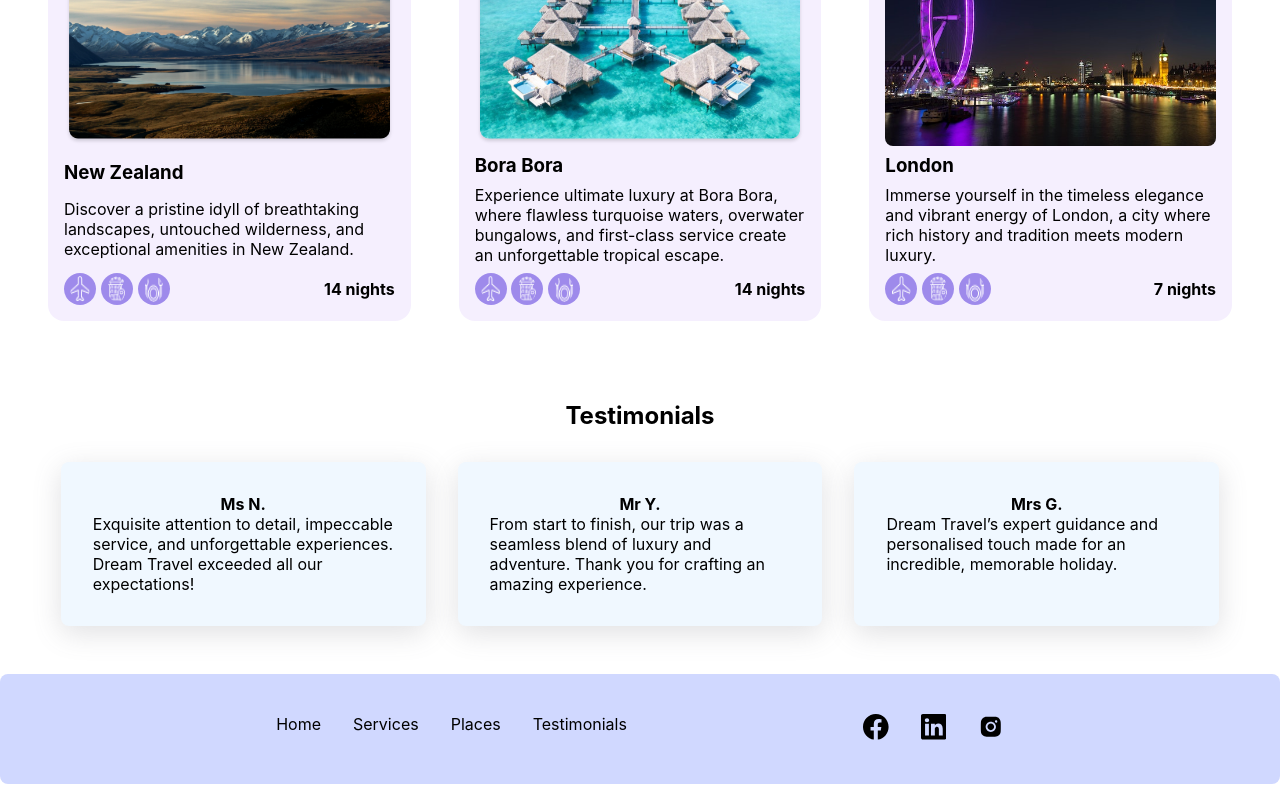
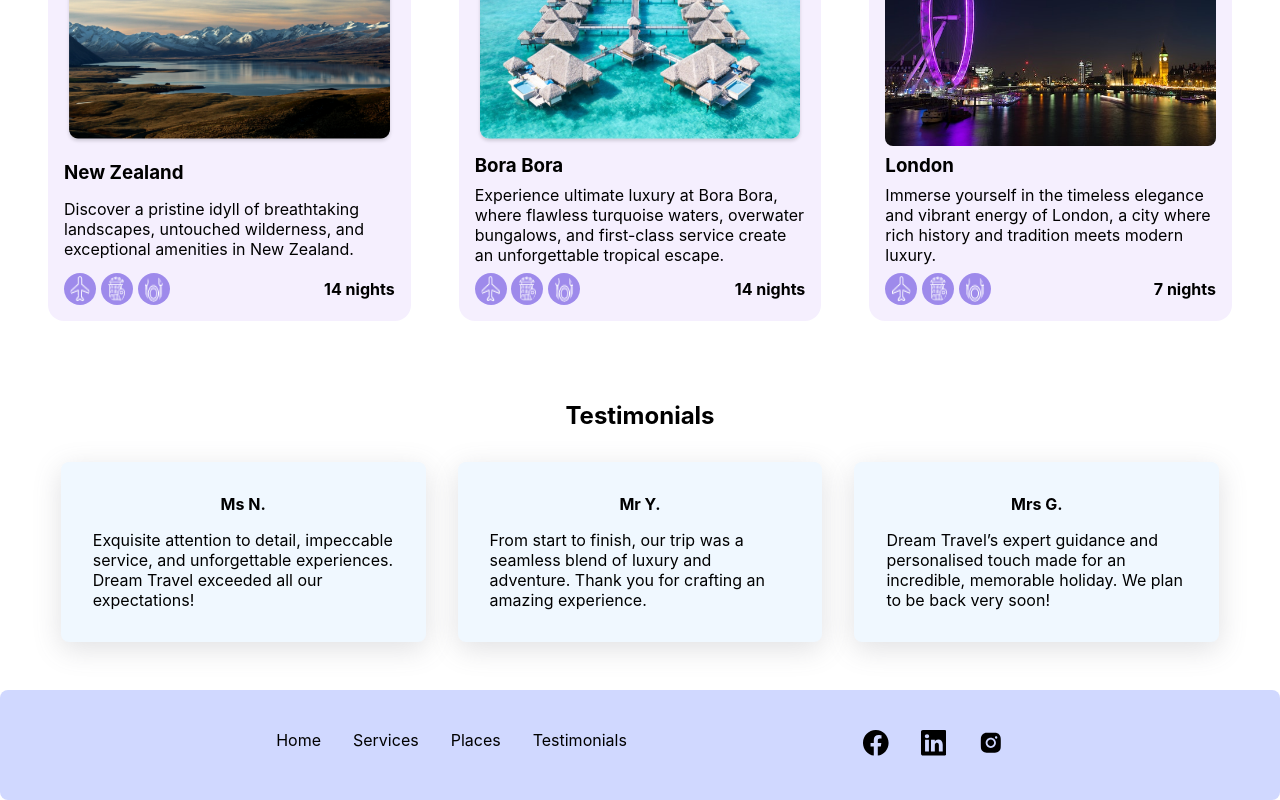
Before and after one commit to Nadia982/dream-travel, a React (Create React App) app: page / in a window 1280 px wide. Shown: the part 2245-3045 px from the top of the page. Built offline with nearby package versions, Linux system fonts and the light colour scheme; the HTML template or start-up script is replaced by a standard one.

Commit message:
changed padding of 'Packages' menu

```diff
--- a/src/components/Recommend.jsx
+++ b/src/components/Recommend.jsx
@@ -187,7 +187,7 @@ const Section = styled.section`
         li {
           height: 3rem;
           width: 25%;
-          padding: 0.4rem 0.4rem 1rem ;
+          padding: 1rem 0.5rem;
           font-size: 0.8rem;
 
         }
--- a/src/components/Testimonials.jsx
+++ b/src/components/Testimonials.jsx
@@ -26,7 +26,7 @@ const Testimonials = () => {
           <h4>Mrs G.</h4>
           <p>
             Dream Travel’s expert guidance and personalised touch made for an
-            incredible, memorable holiday.
+            incredible, memorable holiday. We plan to be back very soon!
           </p>
         </div>
       </div>
@@ -60,6 +60,7 @@ const Section = styled.section`
       }
       h4 {
         text-align: center;
+        margin-bottom: 1rem;
       }
     }
   }
```
